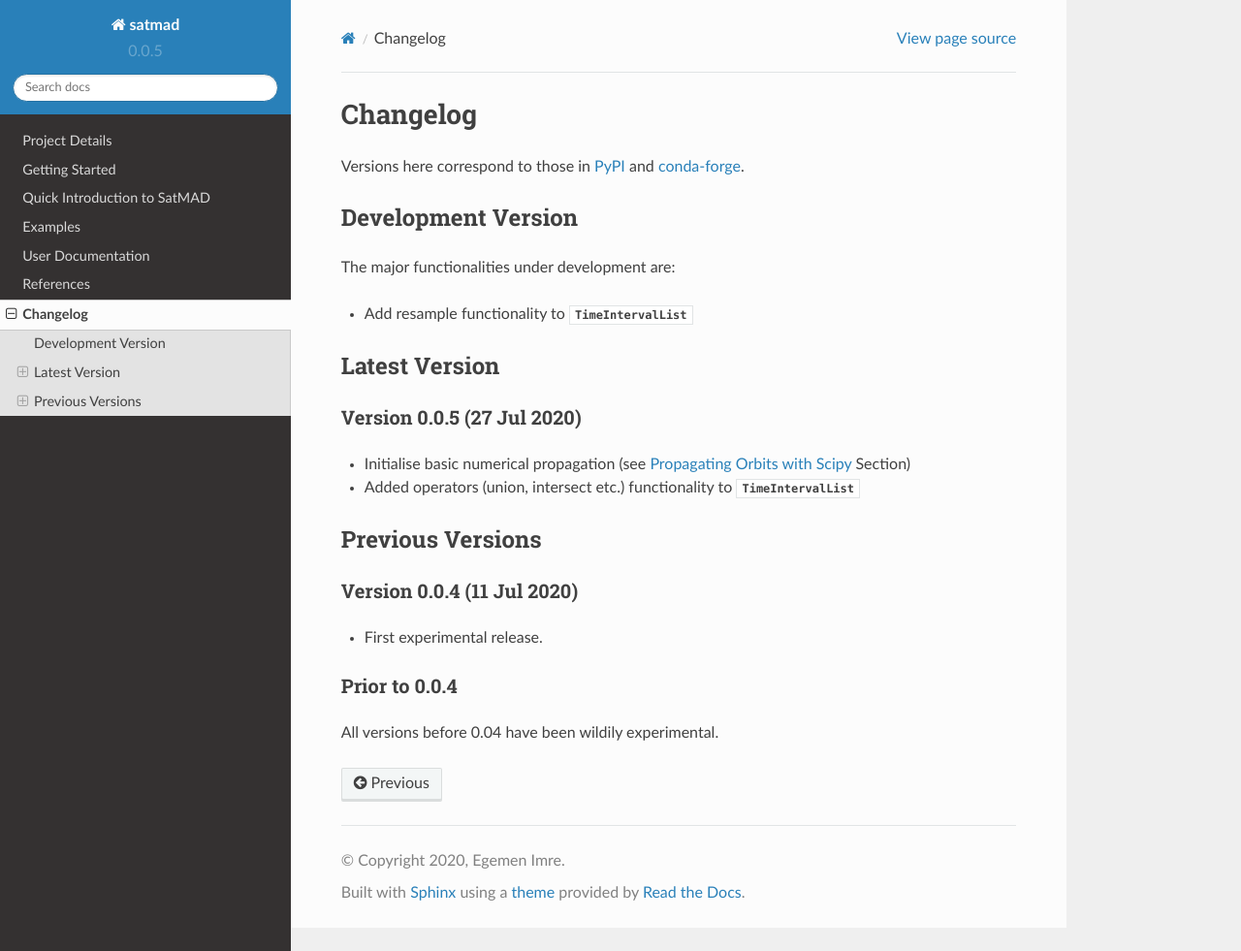
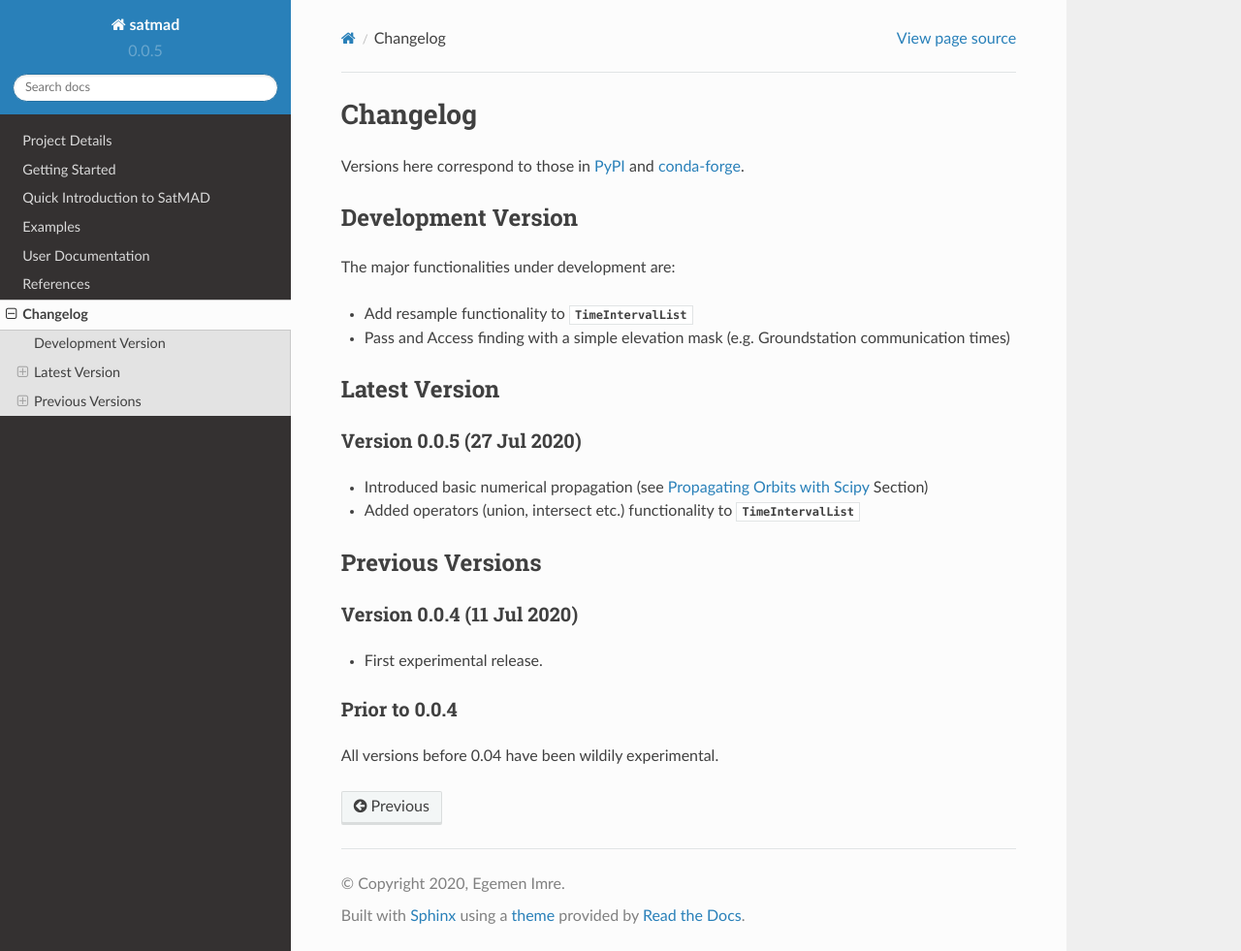
Before and after one commit to egemenimre/satmad, a Sphinx documentation site: the page built from docs/changelog.rst, in a window 1280 px wide and 981 px high. Shown: the whole window at 97% size. Built offline with Sphinx 7.4.7 and the Read the Docs theme 2.0.0, drawn with Linux system fonts in a browser that asks for light colours.

Commit message:
Added access / pass to Development Section. Modified wroding in v0.0.5.

```diff
--- a/docs/changelog.rst
+++ b/docs/changelog.rst
@@ -12,6 +12,7 @@ Development Version
 The major functionalities under development are:
 
 - Add resample functionality to :class:`.TimeIntervalList`
+- Pass and Access finding with a simple elevation mask (e.g. Groundstation communication times)
 
 
 .. _changelog-latest:
@@ -22,7 +23,7 @@ Latest Version
 Version 0.0.5 (27 Jul 2020)
 ^^^^^^^^^^^^^^^^^^^^^^^^^^^
 
-- Initialise basic numerical propagation (see :ref:`numprop-intro` Section)
+- Introduced basic numerical propagation (see :ref:`numprop-intro` Section)
 - Added operators (union, intersect etc.) functionality to :class:`.TimeIntervalList`
 
 
```
